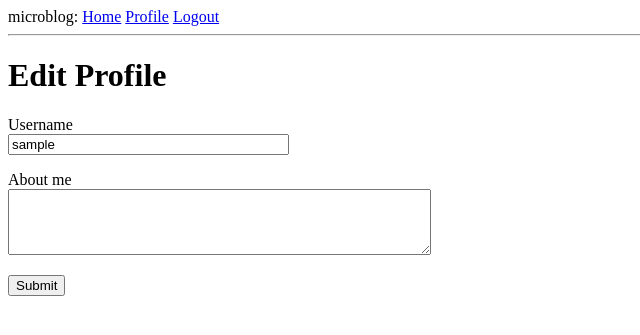
After one commit to noelcool/python-flask-microblog, a Flask app: page /edit_profile in a window 1280 px wide. The commit adds this page. Shown: the top 335 px of the page, without its empty margins (0-640 px from the left). Run offline with Flask 2, Linux system fonts and the light colour scheme; the visitor is signed in with stand-in values (Sample User, id 1); data comes from the database, SQL or seed files in the repository; both versions use the stored data as it was after the commit.

Commit message:
프로필 수정 추가

```diff
--- a/app/forms.py
+++ b/app/forms.py
@@ -1,6 +1,6 @@
 from flask_wtf import FlaskForm
-from wtforms import StringField, PasswordField, BooleanField, SubmitField
-from wtforms.validators import DataRequired, ValidationError, EqualTo, Email
+from wtforms import StringField, PasswordField, BooleanField, SubmitField, TextAreaField
+from wtforms.validators import DataRequired, ValidationError, EqualTo, Email, Length
 from app.models import User
 
 
@@ -27,3 +27,9 @@ class RegistrationForm(FlaskForm):
         user = User.query.filter_by(email=email.data).first()
         if user is not None:
             raise ValidationError('please use a different email')
+
+
+class EditProfileForm(FlaskForm):
+    username = StringField('Username', validators=[DataRequired()])
+    about_me = TextAreaField('About me', validators=[Length(min=0, max=140)])
+    submit = SubmitField('Submit')
--- a/app/models.py
+++ b/app/models.py
@@ -3,6 +3,7 @@ from app import db
 from werkzeug.security import generate_password_hash, check_password_hash
 from flask_login import UserMixin
 from app import login
+from hashlib import md5
 
 
 class User(UserMixin, db.Model):
@@ -11,6 +12,8 @@ class User(UserMixin, db.Model):
     email = db.Column(db.String(120), index=True, unique=True)
     password_hash = db.Column(db.String(128))
     posts = db.relationship('Post', backref='author', lazy='dynamic')
+    about_me = db.Column(db.String(140))
+    last_seen = db.Column(db.DateTime, default=datetime.utcnow)
 
     def __repr__(self):
         return '<User {}>'.format(self.username)
@@ -20,6 +23,10 @@ class User(UserMixin, db.Model):
 
     def check_password(self, password):
         return check_password_hash(self.password_hash, password)
+
+    def avatar(self, size):
+        digest = md5(self.email.lower().encode('utf-8')).hexdigest()
+        return 'https://www.gravatar.com/avatar/{}?d=identicon&s={}'.format(digest, size)
 
 
 class Post(db.Model):
--- a/app/routes.py
+++ b/app/routes.py
@@ -1,9 +1,10 @@
 from app import app, db
 from flask import render_template, flash, redirect, url_for, request
-from app.forms import LoginForm, RegistrationForm
+from app.forms import LoginForm, RegistrationForm, EditProfileForm
 from flask_login import current_user, login_user, logout_user, login_required
 from app.models import User
 from werkzeug.urls import url_parse
+from datetime import datetime
 
 
 @app.route('/')
@@ -21,7 +22,6 @@ def index():
             'body': 'test2'
         }
     ]
-
     return render_template('index.html', title='Home', posts=posts)
 
 
@@ -73,3 +73,27 @@ def register():
         flash('Congratulations, you are now a registered user!')
         return redirect(url_for('login'))
     return render_template('register.html', title='Register', form=form)
+
+
+@app.before_request
+def before_request():
+    if current_user.is_authenticated:
+        current_user.last_seen = datetime.utcnow()
+        db.session.commit()
+
+
+@app.route('/edit_profile', methods=['GET', 'POST'])
+@login_required
+def edit_profile():
+    form = EditProfileForm()
+    print(form.validate_on_submit())
+    if form.validate_on_submit():
+        current_user.username = form.username.data
+        current_user.about_me = form.about_me.data
+        db.session.commit()
+        flash('Your changes have been saved.')
+        return redirect(url_for('edit_profile'))
+    elif request.method == 'GET':
+        form.username.data = current_user.username
+        form.about_me.data = current_user.about_me
+    return render_template('edit_profile.html', title='Edit Profile', form=form)
--- /dev/null
+++ b/app/templates/_post.html
@@ -0,0 +1,6 @@
+<table>
+    <tr valign="top">
+        <td><img src="{{ post.author.avatar(36) }}" alt=""></td>
+        <td>{{ post.author.username}} says: <br>{{ post.body }}</td>
+    </tr>
+</table>
--- a/app/templates/base.html
+++ b/app/templates/base.html
@@ -19,6 +19,7 @@
         {% if current_user.is_anonymous %}
         <a href="{{ url_for('login') }}">Login</a>
         {% else %}
+        <a href="{{ url_for('user', username=current_user.username) }}">Profile</a>
         <a href="{{ url_for('logout') }}">Logout</a>
         {% endif %}
     </div>
--- /dev/null
+++ b/app/templates/edit_profile.html
@@ -0,0 +1,23 @@
+{% extends "base.html" %}
+
+{% block content %}
+    <h1>Edit Profile</h1>
+    <form action="" method="post">
+        {{ form.hidden_tag() }}
+        <p>
+            {{ form.username.label }} <br>
+            {{ form.username(size=32) }} <br>
+            {% for error in form.username.errors %}
+            <span style="color: red;">[{{ error }}]</span>
+            {% endfor %}
+        </p>
+        <p>
+            {{ form.about_me.label }} <br>
+            {{ form.about_me(cols=50, rows=4) }} <br>
+            {% for error in form.about_me.errors %}
+            <span style="color: red;">[{{ error }}]</span>
+            {% endfor %}
+        </p>
+        <p>{{ form.submit() }}</p>
+    </form>
+{% endblock %}
```
Also changed, not shown: app/templates/user.html (+20 -0 lines), migrations/versions/e55b79e208ce_new_fields_in_user_model.py (added, +30 -0 lines), app.db.
